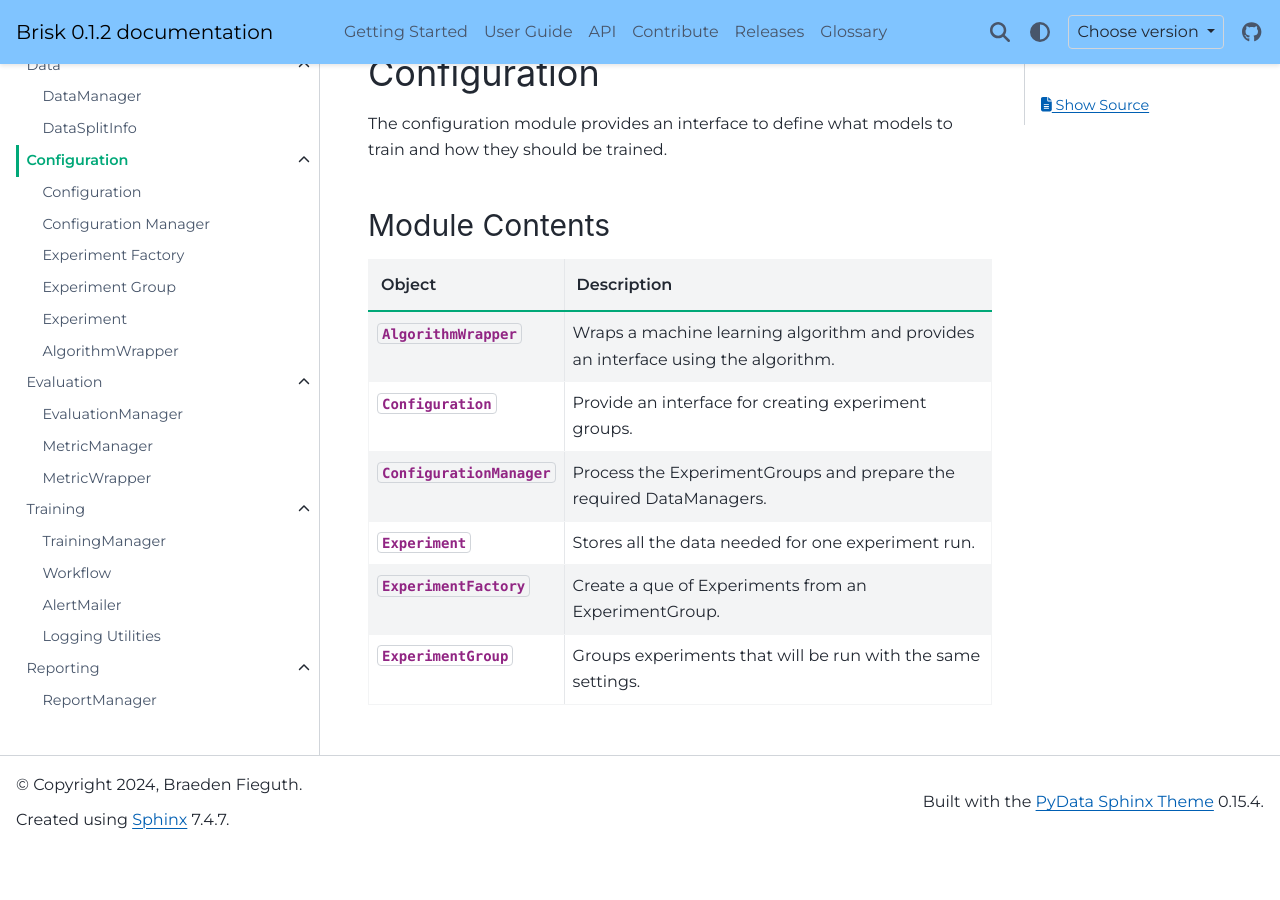
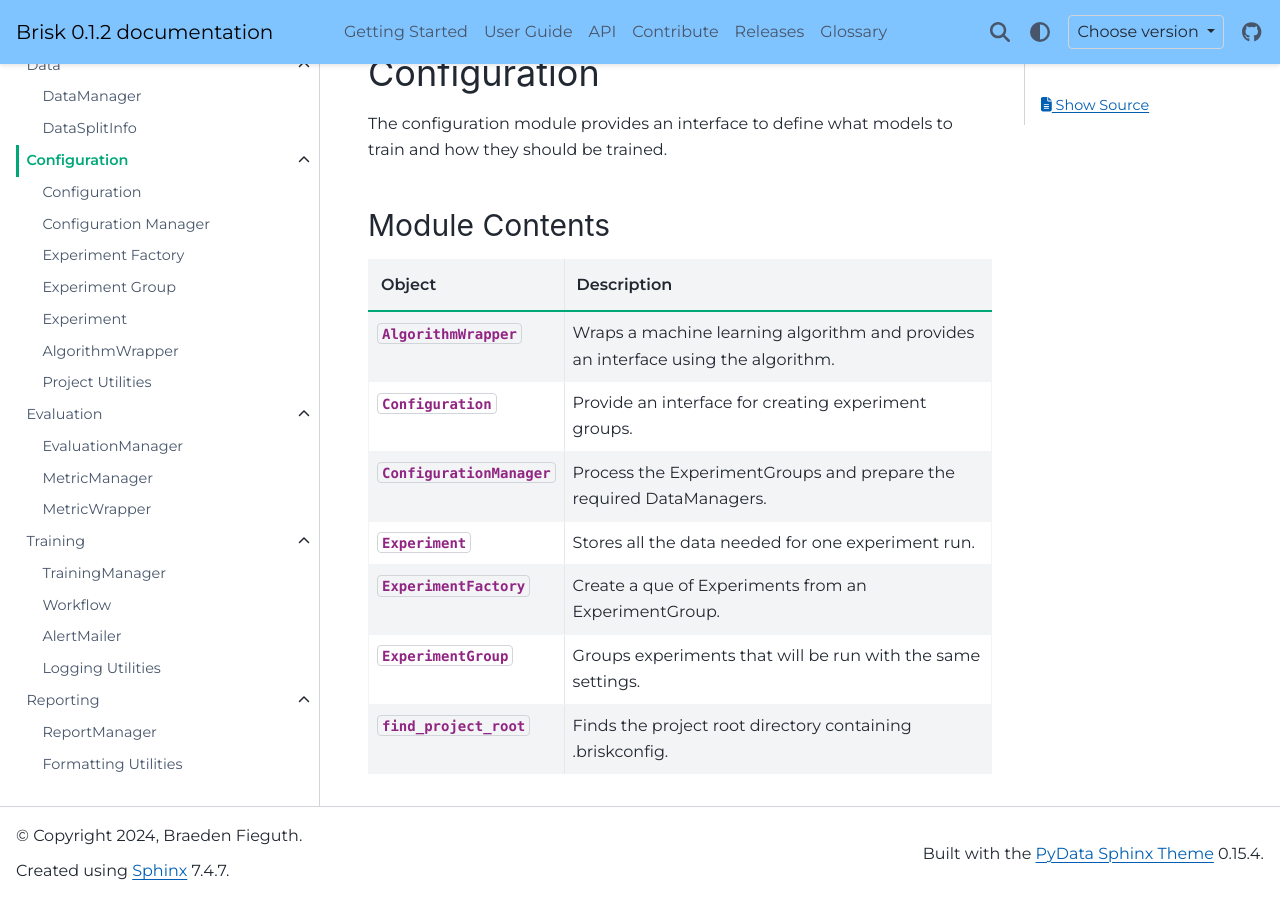
Before and after one commit to BFieguth/brisk, a Sphinx documentation site: the page built from docs/source/api/configuration.rst, in a window 1280 px wide and 900 px high, scrolled down 94 px. Built offline with Sphinx 7.4.7 and the PyData theme 0.15.4, drawn with Linux system fonts in a browser that asks for light colours; before the commit the page ends 943 px from its top, so only the background shows below that.

Commit message:
docs: document utility functions

```diff
--- a/docs/source/_api_objects_table.rst
+++ b/docs/source/_api_objects_table.rst
@@ -38,3 +38,5 @@
      - Coordinates the training process, loading the data and running the experiments.
    * - :class:`~brisk.training.workflow.Workflow`
      - Defines the steps to take when training a model.
+   * - :class:`~brisk.configuration.project.find_project_root`
+     - Finds the project root directory containing .briskconfig.
--- a/docs/source/_configuration_objects_table.rst
+++ b/docs/source/_configuration_objects_table.rst
@@ -16,3 +16,5 @@
      - Create a que of Experiments from an ExperimentGroup.
    * - :class:`~brisk.configuration.experiment_group.ExperimentGroup`
      - Groups experiments that will be run with the same settings.
+   * - :class:`~brisk.configuration.project.find_project_root`
+     - Finds the project root directory containing .briskconfig.
--- a/docs/source/_descriptions.py
+++ b/docs/source/_descriptions.py
@@ -74,6 +74,10 @@ DESCRIPTIONS = OrderedDict({
         "path": "~brisk.training.logging_util.FileFormatter",
         "desc": "Formats log messages with a visual separator between log entries."
     },
+    "find_project_root": {
+        "path": "~brisk.configuration.project.find_project_root",
+        "desc": "Finds the project root directory containing .briskconfig."
+    },
 })
 
 def generate_list_table(objects=None):
--- a/docs/source/api/configuration.rst
+++ b/docs/source/api/configuration.rst
@@ -19,3 +19,4 @@ Module Contents
     configuration/experiment_group
     configuration/experiment
     configuration/algorithm_wrapper
+    configuration/project
--- /dev/null
+++ b/docs/source/api/configuration/project.rst
@@ -0,0 +1,6 @@
+Project Utilities
+=================
+
+.. currentmodule:: brisk.configuration.project
+
+.. autofunction:: find_project_root
--- a/docs/source/api/reporting.rst
+++ b/docs/source/api/reporting.rst
@@ -13,3 +13,4 @@ Module Contents
    :hidden:
 
    reporting/report_manager
+   reporting/formatting
--- /dev/null
+++ b/docs/source/api/reporting/formatting.rst
@@ -0,0 +1,6 @@
+Formatting Utilities
+====================
+
+.. currentmodule:: brisk.reporting.formatting
+
+.. autofunction:: format_dict
--- a/docs/source/conf.py
+++ b/docs/source/conf.py
@@ -58,7 +58,8 @@ def setup(app):
     with open(docs_path / "_configuration_objects_table.rst", "w") as f:
         f.write(generate_list_table([
             "Configuration", "ExperimentFactory", "ExperimentGroup",
-            "Experiment", "ConfigurationManager", "AlgorithmWrapper"
+            "Experiment", "ConfigurationManager", "AlgorithmWrapper",
+            "find_project_root"
         ]))
 
     with open(docs_path / '_evaluation_objects_table.rst', 'w') as f:
```
